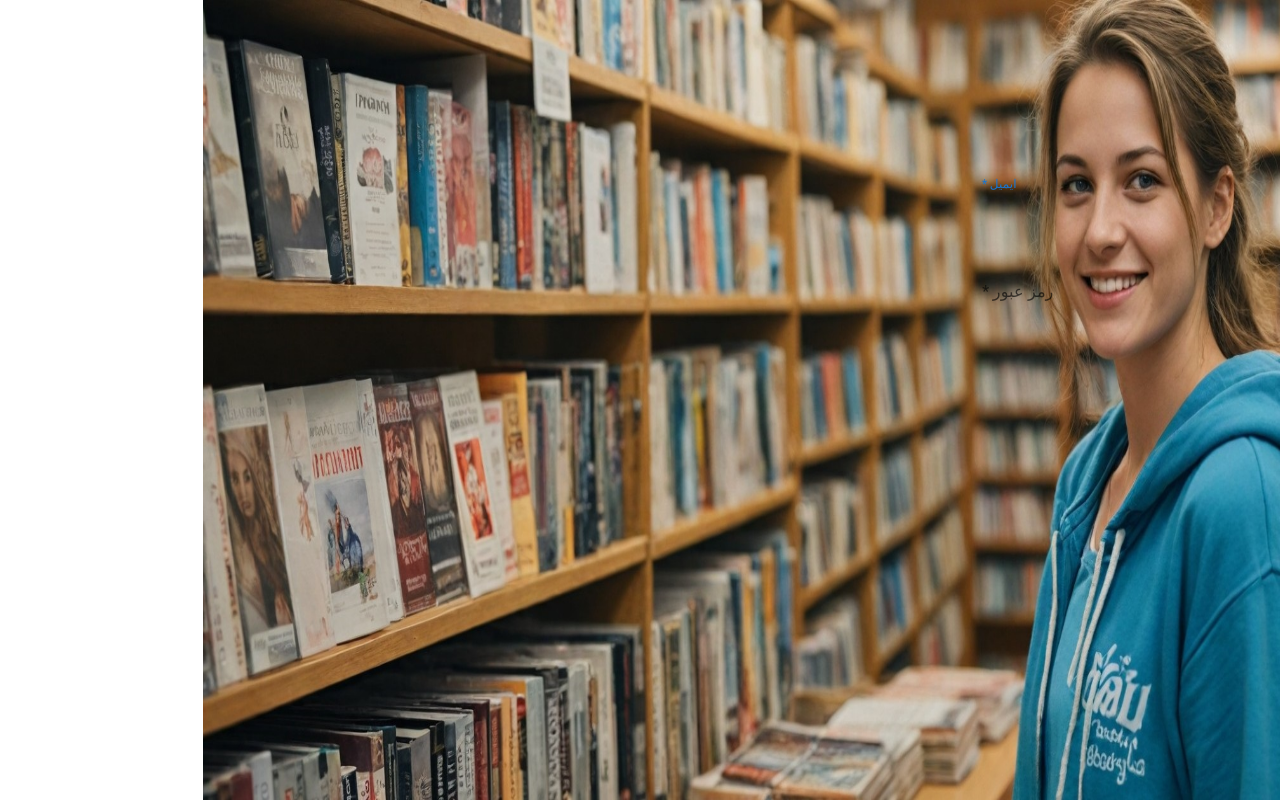
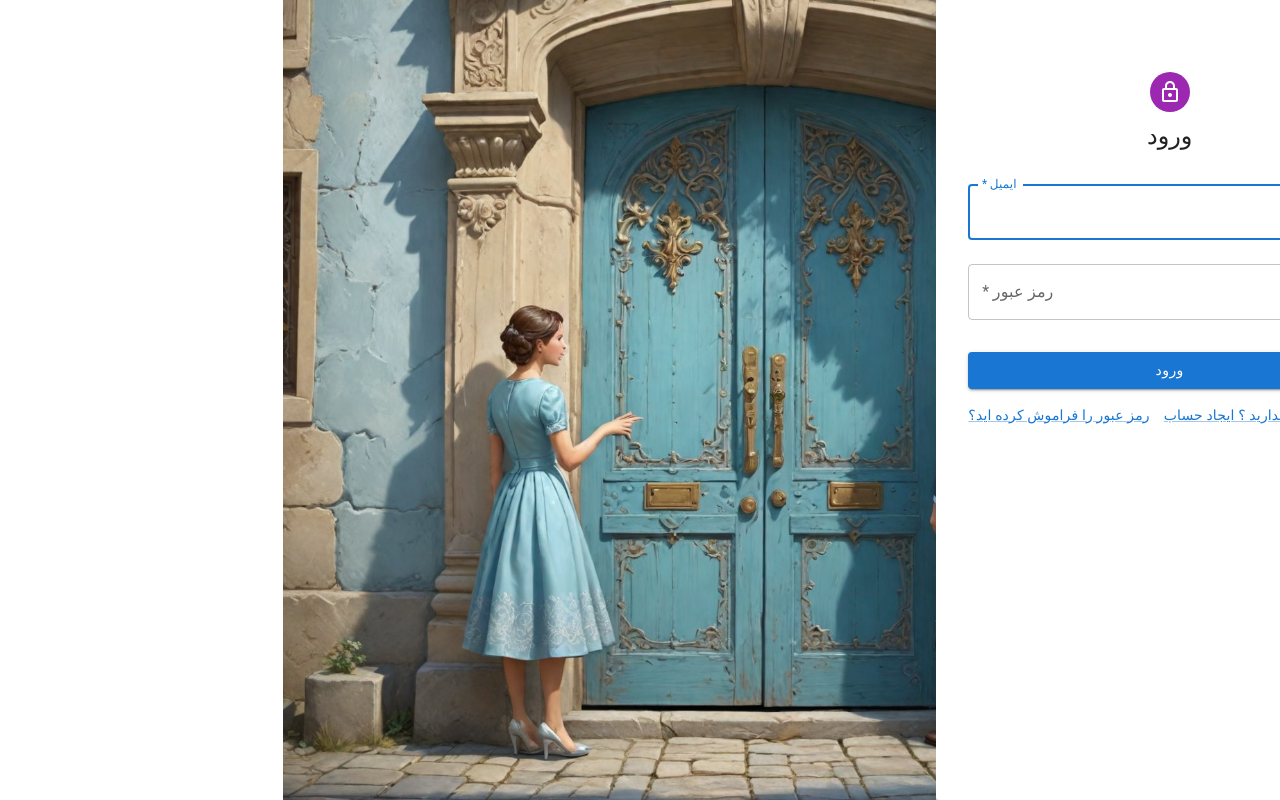
Before and after one commit to hamedazizi174/NextLevel-Market, a Next.js app: page /signin in a window 1280 px wide. Built offline with nearby package versions, Linux system fonts and the light colour scheme.

Commit message:
feat: add a picture to sign in page

```diff
--- a/src/components/signIn/SignInSide/SignInSide.tsx
+++ b/src/components/signIn/SignInSide/SignInSide.tsx
@@ -2,7 +2,6 @@ import { Grid, Paper, Stack } from "@mui/material";
 import SignInForm from "./SIgnInForm/SignInForm";
 import CreateOrForgot from "./CreateOrForgot/CreateOrForgot";
 import AvatarAndTitle from "./AvatarAndTitle/AvatarAndTitle";
-import Image from "next/image";
 
 export default function SignInSide() {
   return (
@@ -19,13 +18,11 @@ export default function SignInSide() {
         xs={false}
         sm={4}
         md={7}
-        // sx={{
-        //   backgroundImage: 'url("/hero/heroBook.jpeg")',
-        //   backgroundSize: "cover",
-        // }}
-      >
-        <Image src="/hero/heroBook.jpeg" alt="book" layout="fill" />
-      </Grid>
+        sx={{
+          backgroundImage: 'url("/signin.jpeg")',
+          backgroundSize: "cover",
+        }}
+      />
     </Grid>
   );
 }
--- a/src/layouts/MainLayout/Footer/Footer.tsx
+++ b/src/layouts/MainLayout/Footer/Footer.tsx
@@ -6,8 +6,7 @@ export default function Footer() {
       sx={{
         position: "absolute",
         bottom: "-9rem",
-        width: "100%",
-        px: 5,
+        width: "90%",
       }}
     >
       <hr className="h-0.5 bg-gray-200" />
```
Also changed, not shown: public/signin.jpeg (added).
